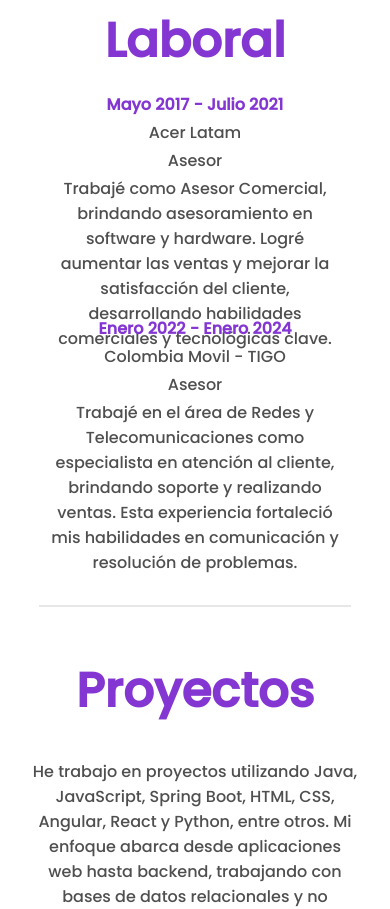
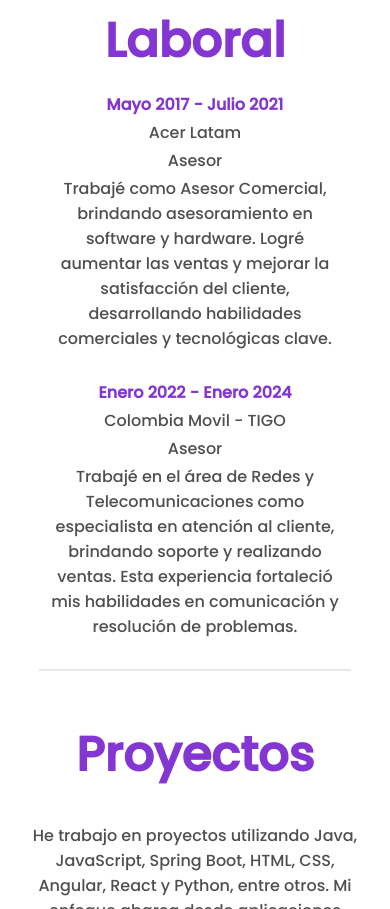
Before and after one commit to JoelS711/Portafolio, a React (Vite) app in the folder Portafolio/: page / in a window 390 px wide. Shown: the part 2363-3272 px from the top of the page. Built offline with nearby package versions, Linux system fonts and the light colour scheme.

Commit message:
Se modifica experience.css se cambia el gap en mobile clase experience__cards

```diff
--- a/Portafolio/src/styles/experience.css
+++ b/Portafolio/src/styles/experience.css
@@ -1,4 +1,4 @@
-@import url('./index.css');
+@import url("./index.css");
 
 /* Experience */
 
@@ -9,7 +9,6 @@
   padding: 2rem;
   gap: 2rem;
 }
-
 
 .experience__cards {
   display: flex;
@@ -28,7 +27,7 @@
   height: 18rem;
   border-radius: 1rem;
   padding: 1rem;
-    gap: .2rem;
+  gap: 0.2rem;
 }
 
 .experience__title {
@@ -44,15 +43,13 @@
   color: var(--second-color);
 }
 
-
 .experience__card--text {
   text-align: center;
 }
 
-
 @media screen and (max-width: 768px) {
   .experience__cards {
-        gap: 0;
+    gap: 4rem;
   }
 
   .experience__card {
```
Lines whose indentation alone changed are shown as unchanged.
